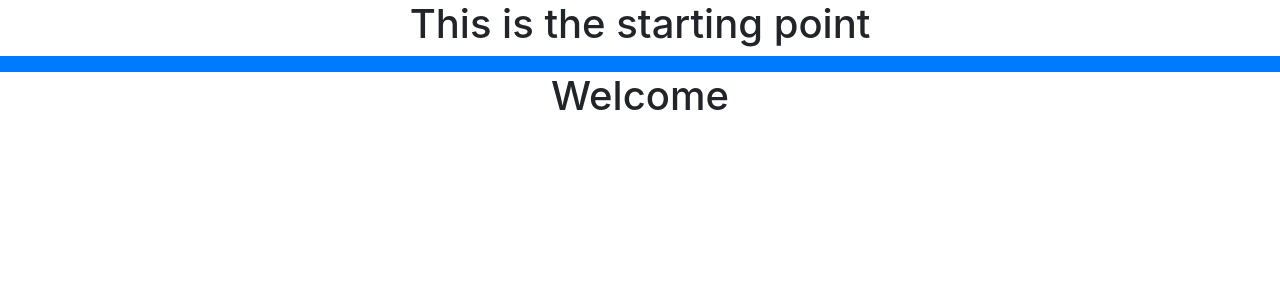
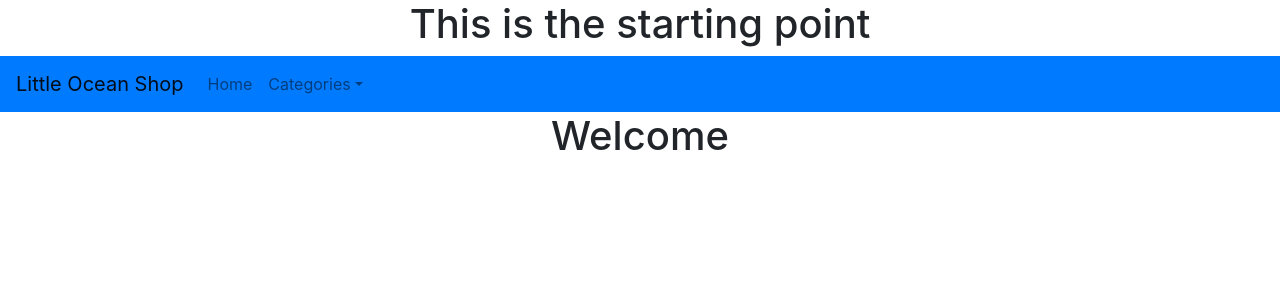
Before and after one commit to jehough/reactproject, a React (Create React App) app in the folder jsfrontend/: page / in a window 1280 px wide. Shown: the top 300 px of the page. Built offline with nearby package versions, Linux system fonts and the light colour scheme.

Commit message:
Sets initial nav bar

```diff
--- a/jsfrontend/src/views/components/navbar.js
+++ b/jsfrontend/src/views/components/navbar.js
@@ -1,15 +1,23 @@
 import React, {Component} from 'react';
-
-export default class Navbar extends Component {
+import Navbar from 'react-bootstrap/Navbar';
+import Nav from 'react-bootstrap/Nav';
+import NavDropdown from 'react-bootstrap/NavDropdown';
+export default class Navigation extends Component {
 
   render(){
-    return(<nav className="navbar navbar-dark bg-primary" >
-      <div className="collapse navbar-collapse">
-        <ul className="navbar-nav mr-auto">
-          <li className="nav-item">Home</li>
-          <li className="nav-item">Categories</li>
-        </ul>
-      </div>
-    </nav>)
+    return(<Navbar bg="primary" expand="lg">
+          <Navbar.Brand href="#home">Little Ocean Shop</Navbar.Brand>
+          <Navbar.Toggle aria-controls="basic-navbar-nav" />
+          <Navbar.Collapse id="basic-navbar-nav">
+          <Nav className="mr-auto">
+            <Nav.Link href="#home">Home</Nav.Link>
+            <NavDropdown title="Categories" id="basic-nav-dropdown">
+              <NavDropdown.Item href="#category1">Fish</NavDropdown.Item>
+              <NavDropdown.Item href="#category2">Equipment</NavDropdown.Item>
+            </NavDropdown>
+          </Nav>
+          </Navbar.Collapse>
+        </Navbar>
+  )
   }
 }
```
